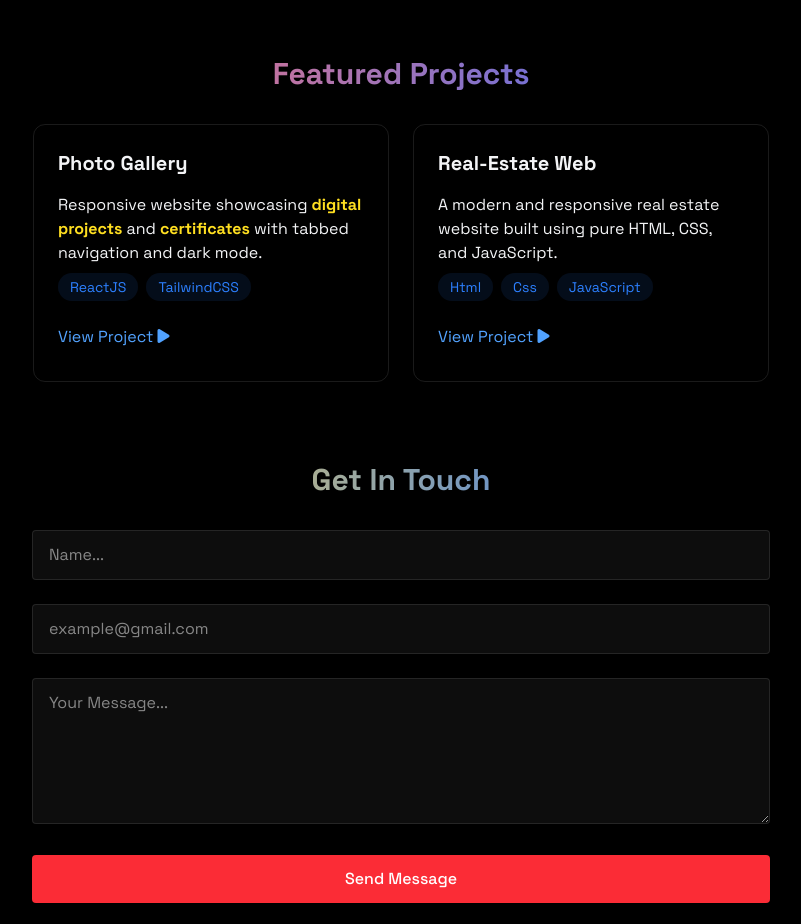
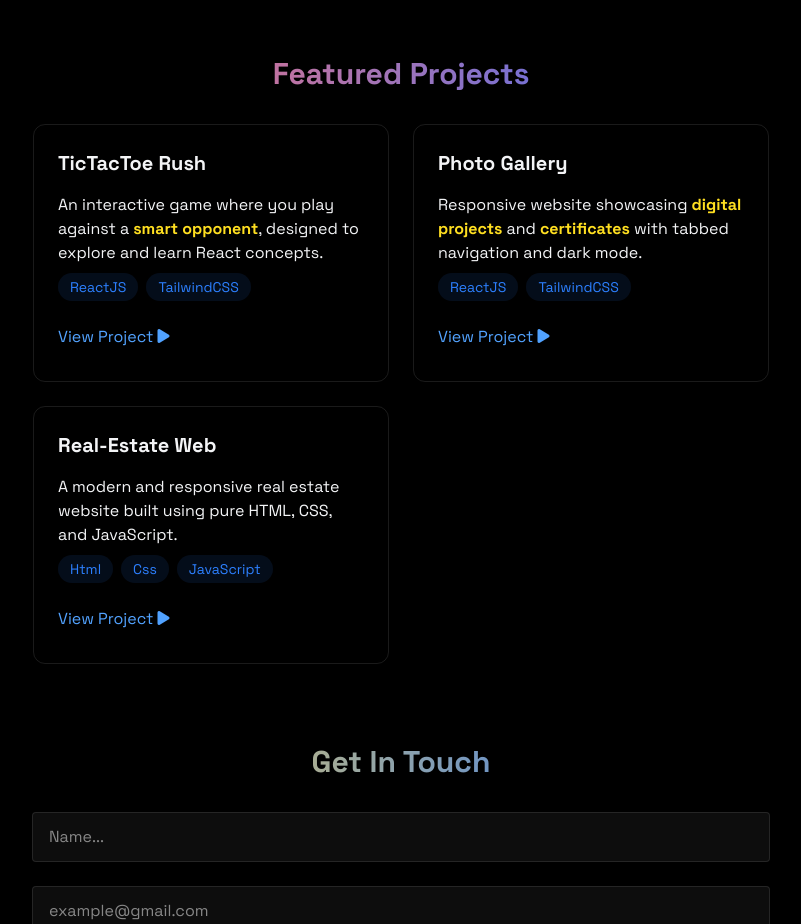
Before and after one commit to K-JAMS/portfolio, a React (Vite) app: page / in a window 1280 px wide. Shown: the part 1880-2804 px from the top of the page, without its empty margins (239-1040 px from the left). Built offline with nearby package versions, Linux system fonts and the light colour scheme.

Commit message:
Add one featured project and fix minor misinfo

```diff
--- a/src/components/sections/About.jsx
+++ b/src/components/sections/About.jsx
@@ -126,7 +126,7 @@ export const About = () => {
             </div>
           </div>
           <a
-            href="https://drive.google.com/file/d/1_h3v-ucWPabmBeGuTA_XYO-SJWtpFBrC/view?usp=sharing"
+            href="https://drive.google.com/file/d/1gzHHhGyf3Xn7nKxWJAA-XpXttrQVTScS/view?usp=sharing"
             className="mt-5 w-full justify-center text-center m-auto block text-blue-400 hover:text-blue-300 trainsition-colors"
           >
             View Updated Resume <i className="fa-solid fa-play" />
--- a/src/components/sections/Projects.jsx
+++ b/src/components/sections/Projects.jsx
@@ -13,6 +13,33 @@ export const Projects = () => {
             Featured Projects
           </h2>
           <div className="grid grid-cols-1 md:grid-cols-2 gap-6 text-left">
+            <div className="p-6 rounded-xl border border-white/10 hover:-translate-y-1 hover:border-blue-500/30 hover:shadow-[0_2px_8px_rgba(9,130,246,0.2)] transition-all">
+              <h3 className="text-xl font-bold mb-4">TicTacToe Rush</h3>
+              <p>
+                An interactive game where you play against a{" "}
+                <strong className="text-yellow-300">smart opponent</strong>,
+                designed to explore and learn React concepts.
+              </p>
+              <div className="flex flex-wrap gap-2 mb-4 mt-2">
+                {["ReactJS", "TailwindCSS"].map((tech, key) => (
+                  <span
+                    key={key}
+                    className="bg-blue-500/10 text-blue-500 py-1 px-3 rounded-full text-sm hover:bg-blue-500/20 hover:shadow-[0_2px_8px_rgba(9,130,246,0.1)] transition cursor-default"
+                  >
+                    {tech}
+                  </span>
+                ))}
+              </div>
+              <div className="flex justify-between items-center">
+                <a
+                  href="https://k-jams.github.io/tictactoe-rush/"
+                  className="text-blue-400 hover:text-blue-300 trainsition-colors my-2"
+                >
+                  View Project <i className="fa-solid fa-play" />
+                </a>
+              </div>
+            </div>
+
             <div className="p-6 rounded-xl border border-white/10 hover:-translate-y-1 hover:border-blue-500/30 hover:shadow-[0_2px_8px_rgba(9,130,246,0.2)] transition-all">
               <h3 className="text-xl font-bold mb-4">Photo Gallery</h3>
               <p>
@@ -36,7 +63,7 @@ export const Projects = () => {
                   href="https://k-jams.github.io/photo-gallery/"
                   className="text-blue-400 hover:text-blue-300 trainsition-colors my-2"
                 >
-                  View Project <i className="fa-solid fa-play"/>
+                  View Project <i className="fa-solid fa-play" />
                 </a>
               </div>
             </div>
@@ -62,7 +89,7 @@ export const Projects = () => {
                   href="https://67f5211aafeb4f6f856a2f3e--lively-klepon-c3649c.netlify.app/"
                   className="text-blue-400 hover:text-blue-300 trainsition-colors my-2"
                 >
-                  View Project <i className="fa-solid fa-play"/>
+                  View Project <i className="fa-solid fa-play" />
                 </a>
               </div>
             </div>
```
